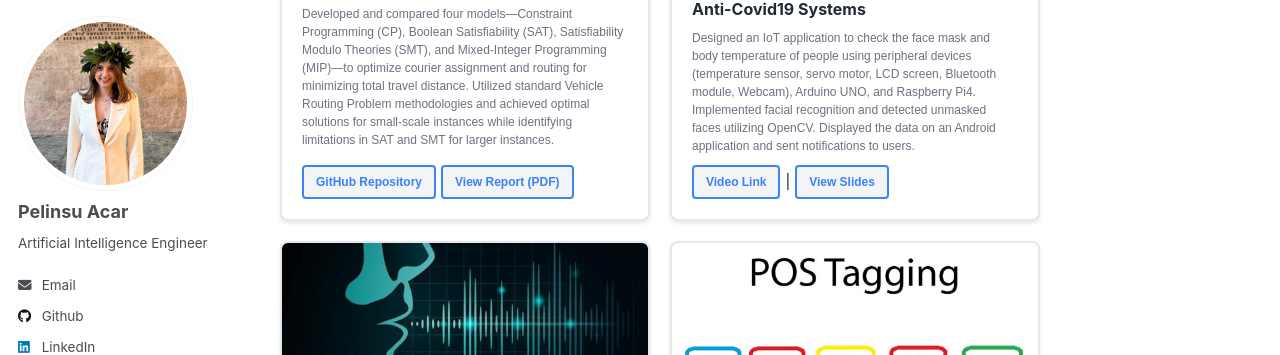
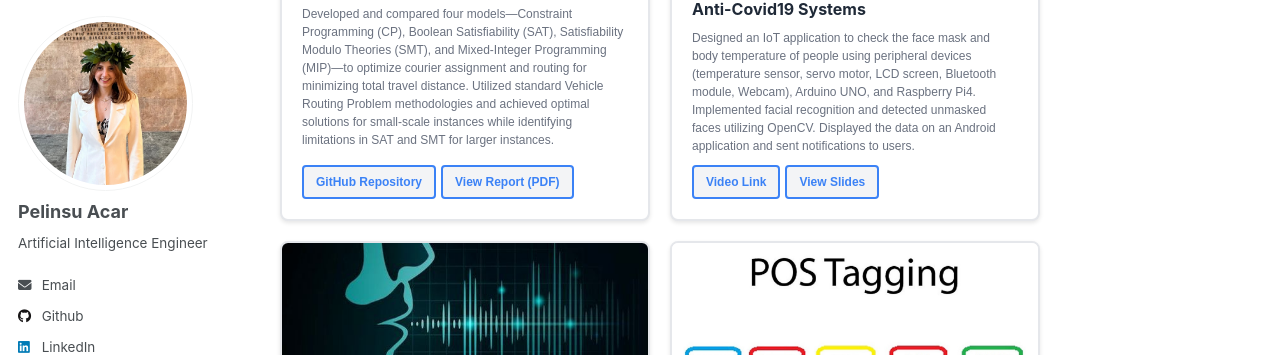
Before and after one commit to pelinsuacar/pelinsuacar.github.io, a Jekyll site: the page built from _pages/projects.md, in a window 1280 px wide and 900 px high, scrolled down 1083 px. Shown: the part 90-445 px from the top of the window. Built offline with Jekyll 4.4.1, drawn with Linux system fonts in a browser that asks for light colours.

```diff
--- a/_pages/projects.md
+++ b/_pages/projects.md
@@ -48,7 +48,7 @@ permalink: /projects/
       <h2>Anti-Covid19 Systems</h2>
       <p>Designed an IoT application to check the face mask and body temperature of people using peripheral devices (temperature sensor, servo motor, LCD screen, Bluetooth module, Webcam), Arduino UNO, and Raspberry Pi4. Implemented facial recognition and detected unmasked faces utilizing OpenCV. Displayed the data on an Android application and sent notifications to users.</p>
       <div class="project-buttons">
-        <a href="https://www.youtube.com/watch?v=Hjg5IJv0Vv4" target="_blank">Video Link</a> |
+        <a href="https://www.youtube.com/watch?v=Hjg5IJv0Vv4" target="_blank">Video Link</a>
         <a href="https://docs.google.com/gview?url=https://raw.githubusercontent.com/pelinsuacar/pelinsuacar.github.io/master/files/anti-covid19.pptx&embedded=true" target="_blank">View Slides</a>
       </div>
     </div>
```
